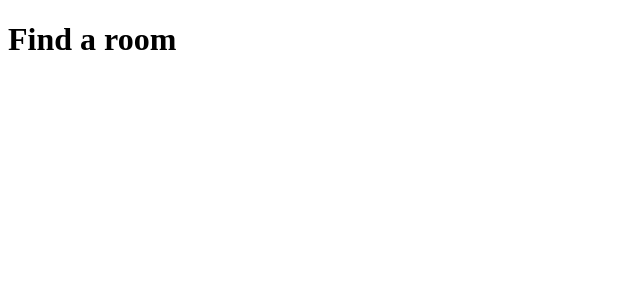
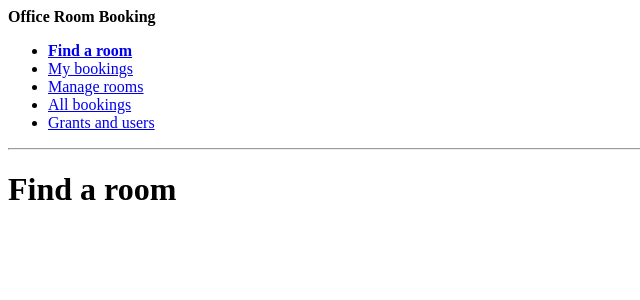
Before and after one commit to InfinityInside/office-room-booking, a React (Vite) app in the folder frontend-react/: page /rooms in a window 1280 px wide. Shown: the top 300 px of the page, without its empty margins (0-640 px from the left). Built offline with nearby package versions, Linux system fonts and the light colour scheme.

Commit message:
feat(react): add app layout with navigation

```diff
--- /dev/null
+++ b/frontend-react/src/layouts/AppLayout.tsx
@@ -0,0 +1,48 @@
+import { NavLink, Outlet } from 'react-router';
+
+const linkStyle = ({ isActive }: { isActive: boolean }) => ({
+    fontWeight: isActive ? 'bold' : 'normal',
+});
+
+export function AppLayout() {
+    return (
+        <>
+            <header>
+                <strong>Office Room Booking</strong>
+                <nav>
+                    <ul>
+                        <li>
+                            <NavLink to="/rooms" style={linkStyle}>
+                                Find a room
+                            </NavLink>
+                        </li>
+                        <li>
+                            <NavLink to="/bookings" style={linkStyle}>
+                                My bookings
+                            </NavLink>
+                        </li>
+                        <li>
+                            <NavLink to="/admin/rooms" style={linkStyle}>
+                                Manage rooms
+                            </NavLink>
+                        </li>
+                        <li>
+                            <NavLink to="/admin/bookings" style={linkStyle}>
+                                All bookings
+                            </NavLink>
+                        </li>
+                        <li>
+                            <NavLink to="/admin/grants" style={linkStyle}>
+                                Grants and users
+                            </NavLink>
+                        </li>
+                    </ul>
+                </nav>
+            </header>
+            <hr />
+            <main>
+                <Outlet />
+            </main>
+        </>
+    );
+}
--- a/frontend-react/src/pages/NotFoundPage.tsx
+++ b/frontend-react/src/pages/NotFoundPage.tsx
@@ -1,7 +1,11 @@
+import { Link } from 'react-router';
+
 export function NotFoundPage() {
     return (
         <>
             <h1>Page not found</h1>
+            <p>This address doesn't match any page.</p>
+            <Link to="/">Go back</Link>
         </>
     );
 }
--- a/frontend-react/src/router.tsx
+++ b/frontend-react/src/router.tsx
@@ -8,16 +8,22 @@ import { NotFoundPage } from './pages/NotFoundPage';
 import { RegisterPage } from './pages/RegisterPage';
 import { RoomDetailsPage } from './pages/RoomDetailsPage';
 import { RoomSearchPage } from './pages/RoomSearchPage';
+import { AppLayout } from './layouts/AppLayout';
 
 export const router = createBrowserRouter([
     { path: '/', loader: () => redirect('/rooms') },
     { path: '/login', element: <LoginPage /> },
     { path: '/register', element: <RegisterPage /> },
+    {
+        element: <AppLayout />,
+        children: [
             { path: '/rooms', element: <RoomSearchPage /> },
             { path: '/rooms/:roomId', element: <RoomDetailsPage /> },
             { path: '/bookings', element: <MyBookingsPage /> },
             { path: '/admin/rooms', element: <AdminRoomsPage /> },
             { path: '/admin/bookings', element: <AdminBookingsPage /> },
             { path: '/admin/grants', element: <AdminGrantsPage /> },
+        ],
+    },
     { path: '*', element: <NotFoundPage /> },
 ]);
```
Lines whose indentation alone changed are shown as unchanged.
